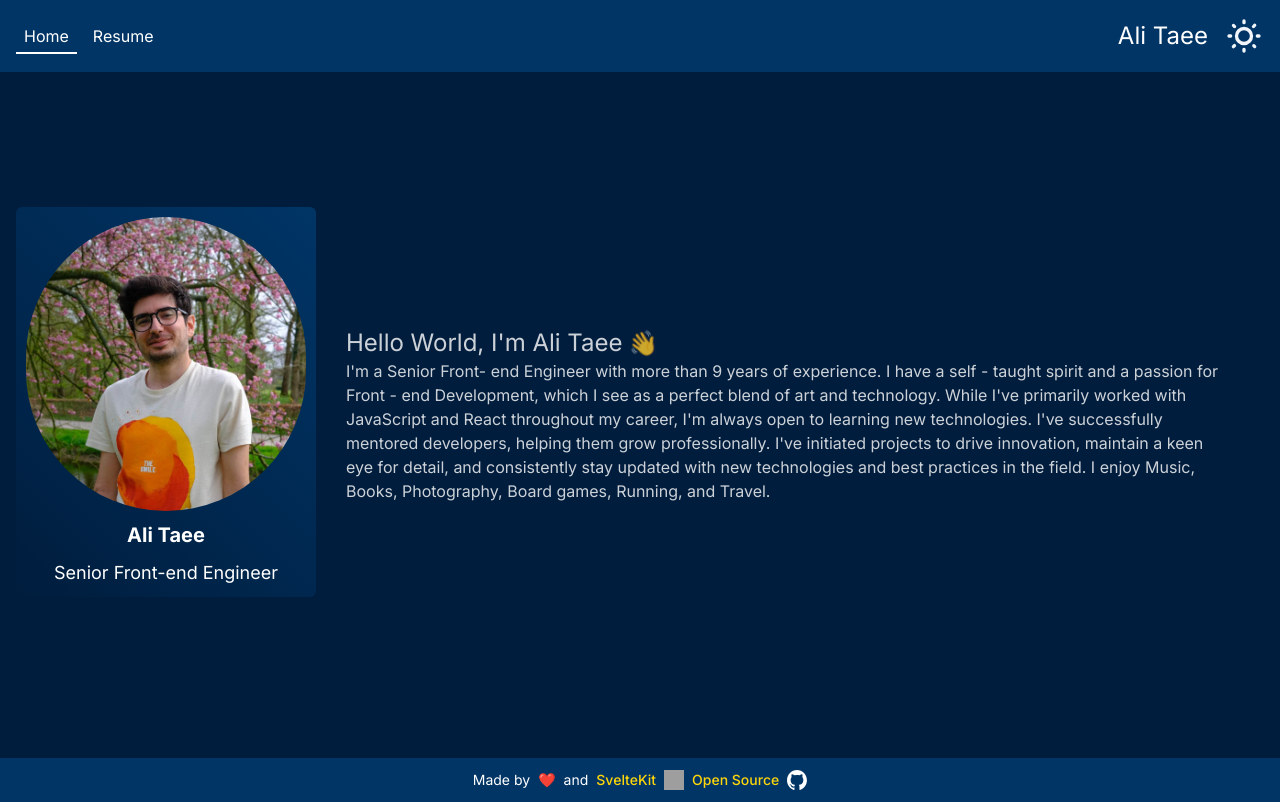
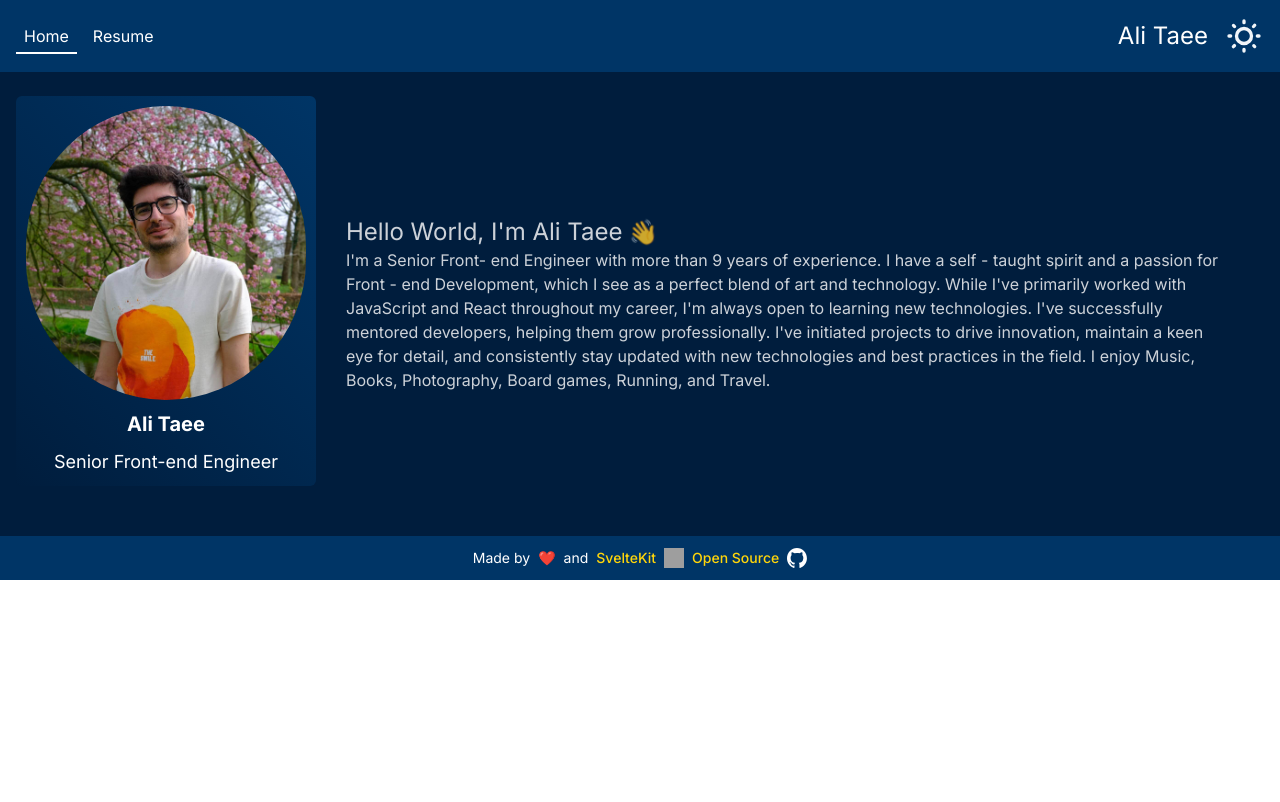
Before and after one commit to AliTaee/Portfolio, a SvelteKit app: page / in a window 1280 px wide. Built offline with nearby package versions, Linux system fonts and the light colour scheme; grey boxes are pictures that could not be loaded.

Commit message:
refactor(main layout): improve layout structure

```diff
--- a/src/routes/+layout.svelte
+++ b/src/routes/+layout.svelte
@@ -8,7 +8,9 @@
 
 <Header />
 
-<slot />
+<main class="container mx-auto full-height">
+	<slot />
+</main>
 
 <ScrollBackToTop />
 <Footer />
--- a/src/routes/+page.svelte
+++ b/src/routes/+page.svelte
@@ -15,7 +15,7 @@
 	<meta name="description" content={pageDescription} />
 </svelte:head>
 
-<main class="intro container mx-auto px-4 flex justify-center items-center">
+<div class="intro px-4 flex justify-center items-center">
 	<div class="flex flex-col items-center w-full lg:flex-row-reverse 2xl:w-8/12 mx-auto">
 		<section class="intro__welcome w-full mb-6 md:mb-0">
 			<h1 class="intro__title">
@@ -31,12 +31,11 @@
 			<Card desc={title} title={name} image={profileImage} />
 		</section>
 	</div>
-</main>
+</div>
 
 <style lang="css">
 	.intro {
-		/* 70px for footer and 92px for header */
-		min-height: calc(100vh - 70px - 92px);
+		min-height: inherit;
 	}
 	.intro__welcome {
 		padding: var(--padding_mx);
--- a/src/routes/resume/+page.svelte
+++ b/src/routes/resume/+page.svelte
@@ -24,7 +24,7 @@
 	<meta name="description" content={pageDescription} />
 </svelte:head>
 
-<article class="container resume flex flex-col justify-items-center px-4 lg:flex-row">
+<article class="resume flex flex-col justify-items-center px-4 lg:flex-row">
 	<aside class="resume__sidebar w-full lg:w-1/3 lg:mr-10">
 		<img class="rounded-full resume__img" src={profileImage} alt={`profile image of ${name}`} />
 		<h1 class="resume__name">
```
